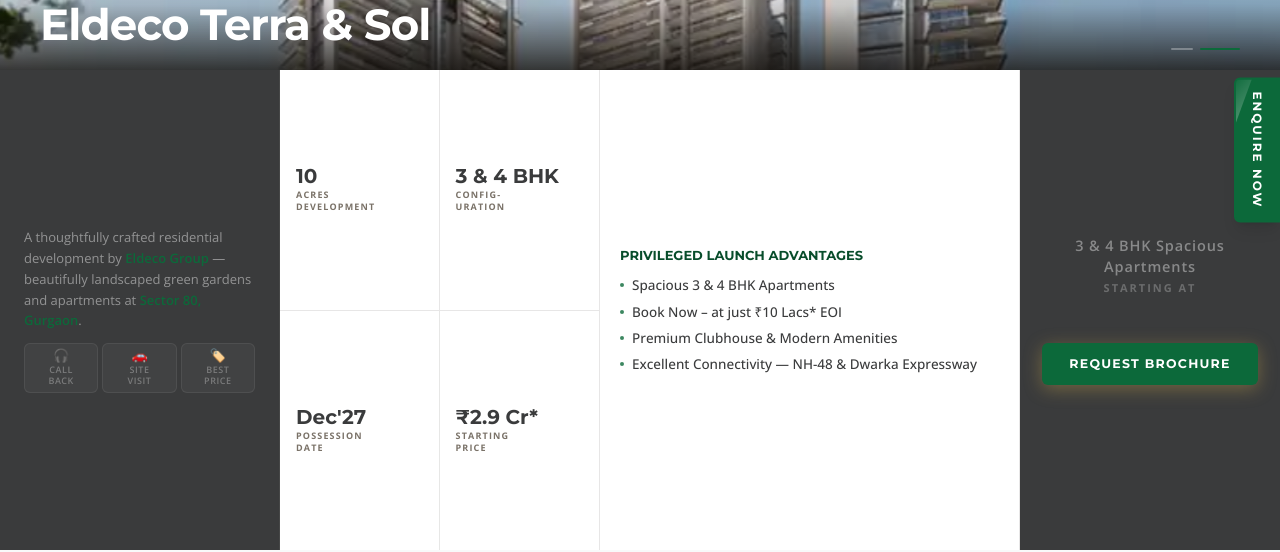
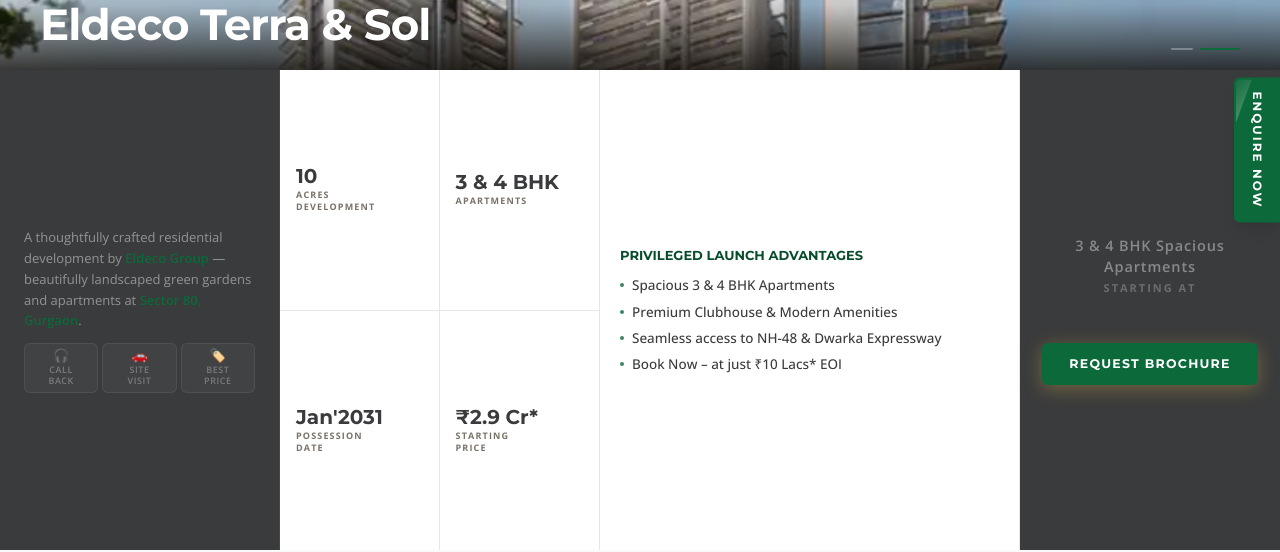
Before and after one commit to vineet-proptiger/eldeco-terra, a Next.js app: page / in a window 1280 px wide. Shown: the part 250-802 px from the top of the page. Built offline with nearby package versions, Linux system fonts and the light colour scheme; no server answers.

Commit message:
feat: implement interactive hero component with image carousel and project info details

```diff
--- a/components/Hero.jsx
+++ b/components/Hero.jsx
@@ -224,8 +224,8 @@
           }}>
             {[
               { val: '10', lbl: 'Acres\nDevelopment' },
-              { val: '3 & 4 BHK', lbl: 'Config-\nuration' },
-              { val: 'Dec\'27', lbl: 'Possession\nDate' },
+              { val: '3 & 4 BHK', lbl: 'Apartments' },
+              { val: 'Jan\'2031', lbl: 'Possession\nDate' },
               { val: '₹2.9 Cr*', lbl: 'Starting\nPrice' },
             ].map((s, i) => (
               <div key={i} style={{
@@ -253,9 +253,10 @@
             </p>
             {[
               'Spacious 3 & 4 BHK Apartments',
+              'Premium Clubhouse & Modern Amenities',
+              'Seamless access to NH-48 & Dwarka Expressway',
               'Book Now – at just ₹10 Lacs* EOI',
-              'Premium Clubhouse & Modern Amenities',
-              'Excellent Connectivity — NH-48 & Dwarka Expressway',
+
             ].map((item, i) => (
               <div key={i} style={{ display: 'flex', alignItems: 'center', gap: '8px' }}>
                 <span style={{ width: '4px', height: '4px', borderRadius: '50%', background: 'var(--color-gold)', flexShrink: 0, opacity: 0.8 }} />
```
